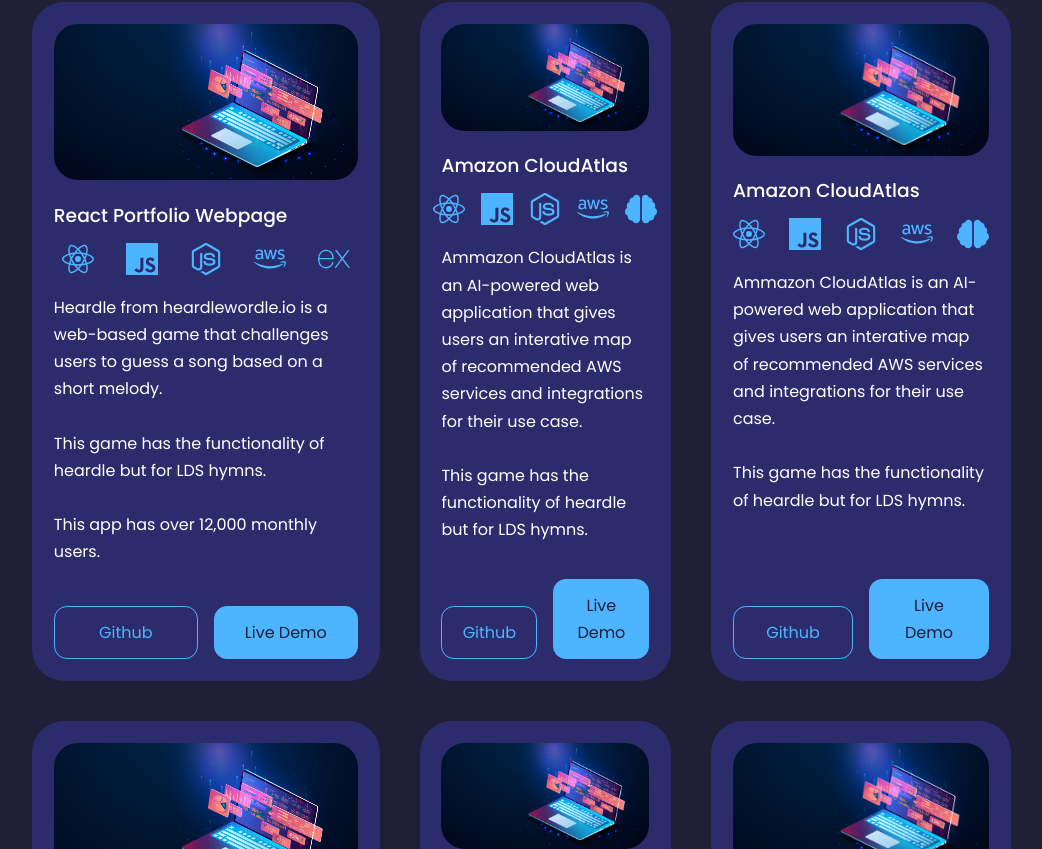
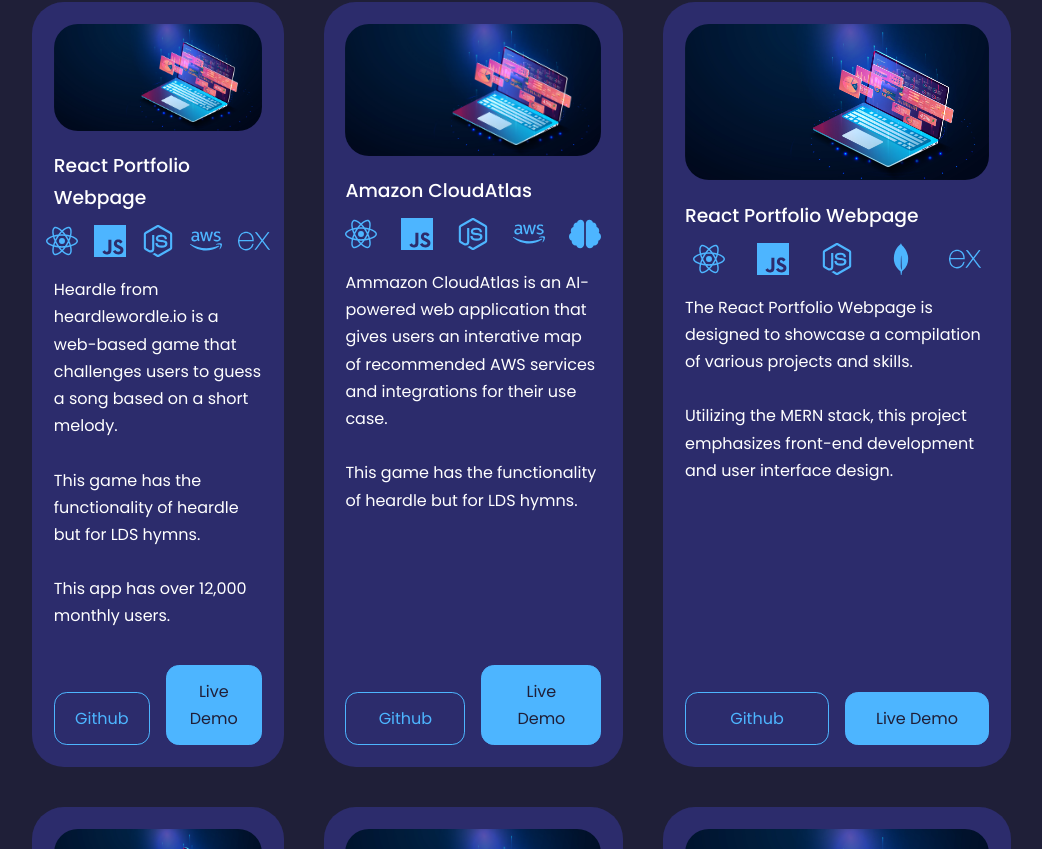
Before and after one commit to tbacon20/react-portfolio, a React (Create React App) app in the folder client/: page / in a window 1280 px wide. Shown: the part 3611-4460 px from the top of the page, without its empty margins (128-1170 px from the left). Built offline with nearby package versions, Linux system fonts and the light colour scheme.

Commit message:
removing duplicate

```diff
--- a/client/src/components/projects/Projects.jsx
+++ b/client/src/components/projects/Projects.jsx
@@ -54,21 +54,6 @@
       ],
       icons: [SiReact, SiJavascript, SiNodedotjs, SiAmazonaws, SiExpress],
       languages: ["React", "node.js", "JavaScript", "AWS"],
-    },
-    {
-      projectName: "Amazon CloudAtlas",
-      link: [
-        "https://github.com/tbacon20",
-        "https://amazoncloudatlas.com",
-      ],
-      img: IMG1,
-      alt: "Amazon CloudAtlas",
-      projectDescription: [
-        "Ammazon CloudAtlas is an AI-powered web application that gives users an interative map of recommended AWS services and integrations for their use case.",
-        "This game has the functionality of heardle but for LDS hymns.",
-      ],
-      icons: [SiReact, SiJavascript, SiNodedotjs, SiAmazonaws, FaBrain],
-      languages: ["React", "node.js", "JavaScript", "AWS", "AI"],
     },
     {
       projectName: "Amazon CloudAtlas",
```
